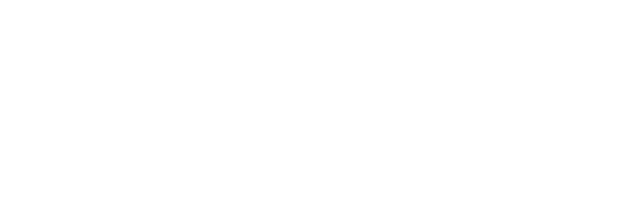
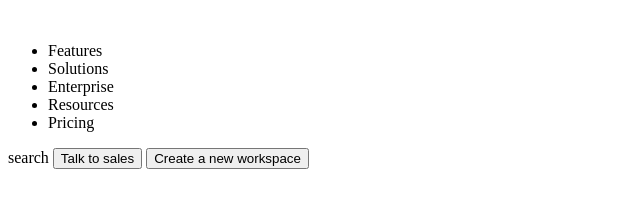
Before and after one commit to cribepencheff/workshop-responsive-site-team-5, a plain HTML site: page index.html in a window 1280 px wide. Shown: the whole page, without its empty margins (0-640 px from the left). Drawn offline with Linux system fonts and the light colour scheme.

Commit message:
header nav and quick-links

```diff
--- a/index.html
+++ b/index.html
@@ -6,6 +6,24 @@
     <title>Slack</title>
 </head>
 <body>
+    <header>
+        <img src="" alt="">
 
+        <nav>
+            <ul class="nav__list">
+                <li>Features</li>
+                <li>Solutions</li>
+                <li>Enterprise</li>
+                <li>Resources</li>
+                <li>Pricing</li>
+            </ul>
+        </nav>
+
+        <div class="quick-links">
+            search
+            <button>Talk to sales</button>
+            <button>Create a new workspace</button>
+        </div>
+    </header>
 </body>
 </html>
```
